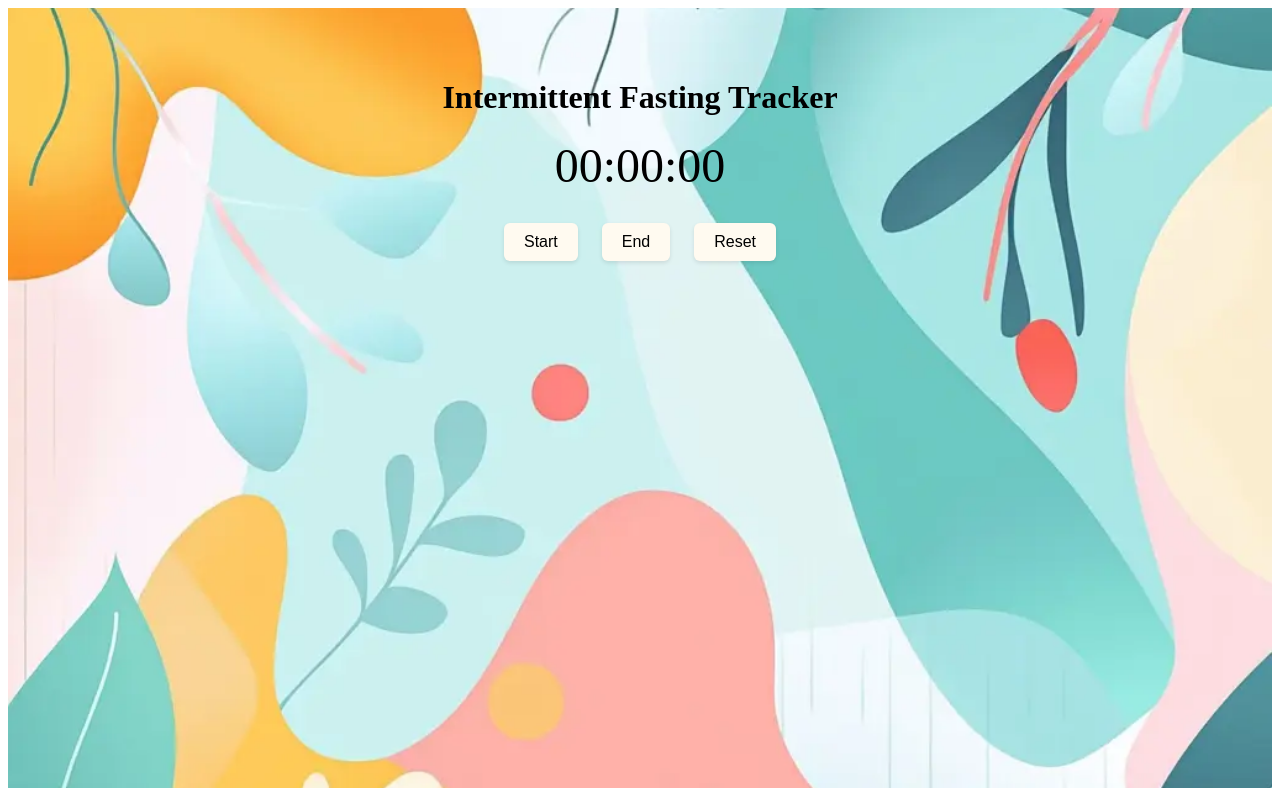
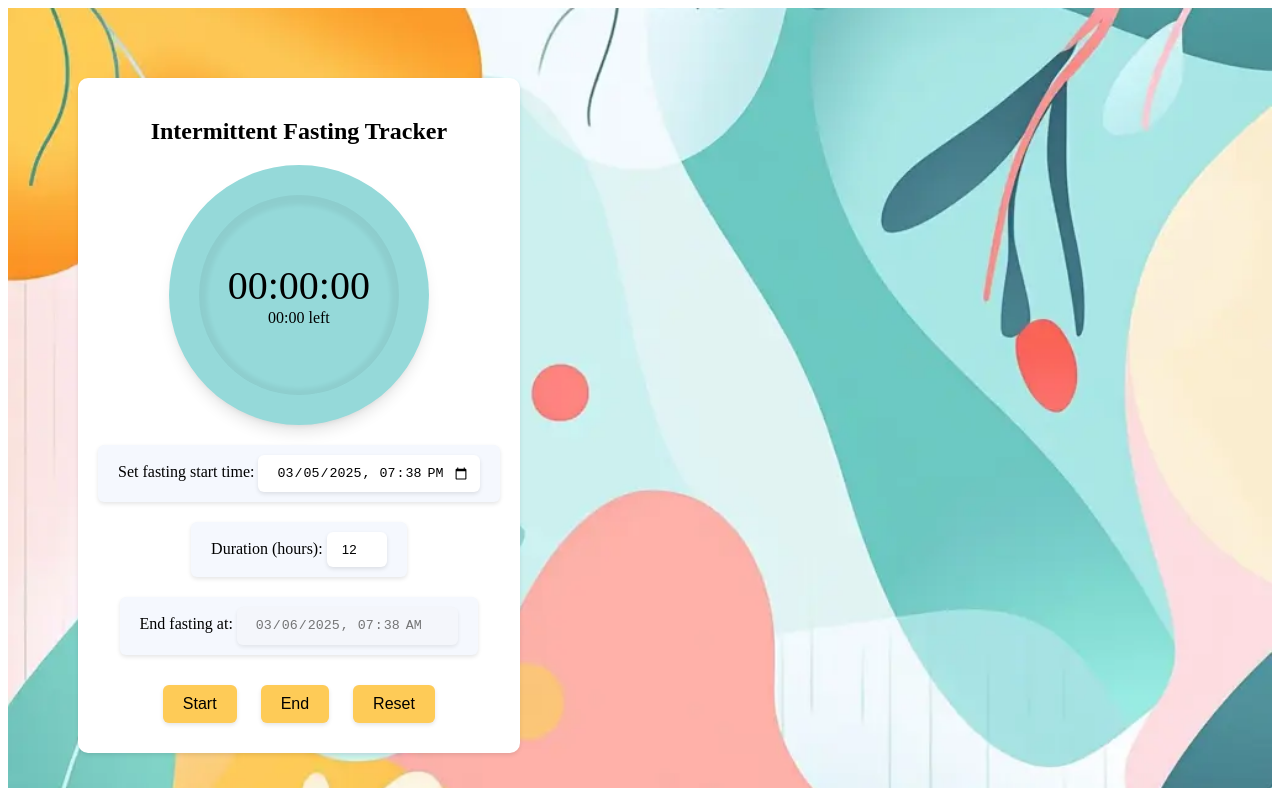
Before and after one commit to chizhik8/intermittent-fasting-tracker, a plain HTML site: page index.html in a window 1280 px wide. Drawn offline with Linux system fonts and the light colour scheme.

Commit message:
timer functionality

```diff
--- a/css/styles.css
+++ b/css/styles.css
@@ -10,17 +10,56 @@
     background-position: center;
 }
 
-#timer {
-    font-size: 48px;
-    margin: 20px 0;
+section {
+    background-color: #FFFFFF;
+    border-radius: 10px;
+    padding: 20px;
+    margin: 20px;
+    box-shadow: rgba(0, 0, 0, 0.1) 0 2px 4px;
+    width: fit-content;
+    height: fit-content;
 }
 
-/* button {
-    padding: 10px 20px;
-    margin: 0 10px;
-    font-size: 16px;
-    cursor: pointer;
-} */
+.timer {
+  display: flex;
+  flex-direction: column;
+  align-items: center;
+  justify-content: center;
+  margin: 20px auto;
+  background-color: #95D9D9;
+  border-radius: 50%;
+  box-shadow: 0 10px 15px -3px rgb(0 0 0 / 0.1), 0 4px 6px -4px rgb(0 0 0 / 0.1);
+  width: 260px;
+  height: 260px;
+}
+
+.timer-inner{
+  display: flex;
+  flex-direction: column;
+  align-items: center;
+  justify-content: center;
+  margin: 20px auto;
+  background-color: #95D9D9;
+  border-radius: 50%;
+  box-shadow: inset 0px 2px 4px 8px rgb(0 0 0 / 0.05);
+  width: 200px;
+  height: 200px;
+}
+
+#timer {
+  font-size: 40px;
+  margin: 0;
+}
+
+.time-left {
+  display: flex;
+  gap: 4px;
+  font-size: 16px;
+}
+
+#time-left {
+  margin: 0;
+}
 
 button{
   padding: 10px 20px;
@@ -28,7 +67,7 @@ button{
   border: 0;
   border-radius: 6px;
   box-shadow: rgba(0, 0, 0, 0.1) 0 2px 4px;
-  background-color: floralwhite;
+  background-color: #FECB57;
   font-size: 16px;
   cursor: pointer;
   outline: 0;
@@ -43,3 +82,91 @@ button:disabled {
   opacity: 0.8;
   cursor: not-allowed;
 }
+
+.duration {
+  width: fit-content;
+  margin: 20px auto;
+  padding: 10px 20px;
+  background-color: #F5F8FE;
+  border-radius: 6px;
+  box-shadow: rgba(0, 0, 0, 0.1) 0 2px 4px;
+}
+
+.duration input {
+  border: 0;
+  border-radius: 6px;
+  box-shadow: rgba(0, 0, 0, 0.1) 0 2px 4px;
+  padding: 10px;
+  width: 40px;
+  text-align: center;
+}
+
+.duration input:focus,
+.duration input:hover,
+.duration input:active {
+  outline-color: #95D9D9;
+  cursor: pointer;
+}
+
+.duration input:disabled {
+  opacity: 0.8;
+  cursor: not-allowed;
+}
+
+.start-date {
+  width: fit-content;
+  margin: 20px auto;
+  padding: 10px 20px;
+  background-color: #F5F8FE;
+  border-radius: 6px;
+  box-shadow: rgba(0, 0, 0, 0.1) 0 2px 4px;
+}
+
+.start-date input {
+  border: 0;
+  border-radius: 6px;
+  box-shadow: rgba(0, 0, 0, 0.1) 0 2px 4px;
+  padding: 10px;
+  text-align: center;
+}
+
+.start-date input:focus,
+.start-date input:hover,
+.start-date input:active {
+  outline-color: #95D9D9;
+  cursor: pointer;
+}
+
+.start-date input:disabled {
+  opacity: 0.8;
+  cursor: not-allowed;
+}
+
+.end-date {
+  width: fit-content;
+  margin: 20px auto;
+  padding: 10px 20px;
+  background-color: #F5F8FE;
+  border-radius: 6px;
+  box-shadow: rgba(0, 0, 0, 0.1) 0 2px 4px;
+}
+
+.end-date input {
+  border: 0;
+  border-radius: 6px;
+  box-shadow: rgba(0, 0, 0, 0.1) 0 2px 4px;
+  padding: 10px;
+  text-align: center;
+}
+
+.end-date input:focus,
+.end-date input:hover,
+.end-date input:active {
+  outline-color: #95D9D9;
+  cursor: pointer;
+}
+
+.end-date input:disabled {
+  opacity: 0.8;
+  cursor: not-allowed;
+}
--- a/index.html
+++ b/index.html
@@ -8,14 +8,34 @@
     <link rel="icon" type="image/png" sizes="32x32" href="images/favicon-avocado-96.png">
 </head>
 <body>
-    <main>
-        <div class="container">
+    <main class="container">
+        <section>
             <h1>Intermittent Fasting Tracker</h1>
-            <div id="timer">00:00:00</div>
-            <button id="startBtn">Start</button>
-            <button id="stopBtn">End</button>
-            <button id="resetBtn">Reset</button>
-        </div>
+            <div class="timer">
+                <div class="timer-inner">
+                    <p id="timer">00:00:00</p>
+                    <div class="time-left">
+                        <p id="time-left">00:00</p>
+                        <span>left</span>
+                    </div>
+                </div>
+            </div>
+            <div class="start-date">
+                <label for="start-date">Set fasting start time:</label>
+                <input type="datetime-local" id="start-date" name="start-date">
+            </div>
+            <div class="duration">
+                <label for="duration">Duration (hours):</label>
+                <input type="number" id="duration" name="duration" value="12" min="4" max="142">
+            </div>
+            <div class="end-date">
+                <label for="end-date">End fasting at:</label>
+                <input disabled type="datetime-local" id="end-date" name="end-date">
+            </div>
+            <button type="button" id="startBtn">Start</button>
+            <button type="button" id="stopBtn">End</button>
+            <button type="reset" id="resetBtn">Reset</button>
+        </section>
     </main>
 
     <script src="js/timer.js"></script>
--- a/js/timer.js
+++ b/js/timer.js
@@ -1,40 +1,70 @@
 const startTimeStorage = parseInt(localStorage.getItem('startTime')) || 0;
 const elapsedTimeStorage = parseInt(localStorage.getItem('elapsedTime')) || 0;
+const durationStorage = parseInt(localStorage.getItem('duration')) || 12;
+const timeLeftsStorage = parseInt(localStorage.getItem('timeLeft')) || 0;
 
 const timerDisplay = document.getElementById('timer');
+const timeLefts = document.getElementById('time-left');
 const startBtn = document.getElementById('startBtn');
 const stopBtn = document.getElementById('stopBtn');
 const resetBtn = document.getElementById('resetBtn');
+const duration = document.getElementById('duration');
+const startDateInput = document.getElementById('start-date');
+const endDateInput = document.getElementById('end-date');
 
 let timerInterval;
 
 const startFasting = () => {
     if (!startTimeStorage) {
-        localStorage.setItem('startTime', Date.now());
+        const startDate = new Date(startDateInput.value);
+        localStorage.setItem('startTime', startDate.getTime());
     }
+    localStorage.setItem('duration', duration.value);
     startBtn.disabled = true;
+    duration.disabled = true;
+    startDateInput.disabled = true;
     updateTimer();
     timerInterval = setInterval(updateTimer, 1000);
 };
 
 const stopFasting = () => {
-    localStorage.setItem("elapsedTime", Date.now() - parseInt(localStorage.getItem('startTime')));
-    clearInterval(timerInterval);
-    localStorage.removeItem('startTime');
-    stopBtn.disabled = true;
+    const startTime = parseInt(localStorage.getItem('startTime'));
+    if (startTime) {
+        localStorage.setItem("elapsedTime", Date.now() - startTime);
+        localStorage.setItem("timeLeft", addHoursToDate(startTime) - Date.now());
+        clearInterval(timerInterval);
+        localStorage.removeItem('startTime');
+        stopBtn.disabled = true;
+    }
 };
 
 const resetFasting = () => {
     clearInterval(timerInterval);
     localStorage.clear();
     displayTime(0);
+    displayTimeLeft(0);
     startBtn.disabled = false;
+    duration.disabled = false;
     stopBtn.disabled = false;
+    startDateInput.disabled = false;
+    startDateInput.value = formatDateTime(Date.now());
+    duration.value = 12;
 };
 
 const updateTimer = () => {
-    displayTime(Date.now() - parseInt(localStorage.getItem('startTime')));
+    const startTime = parseInt(localStorage.getItem('startTime'));
+    if (startTime) {
+        const elapsedTime = Date.now() - startTime;
+        const timeLeftMs = addHoursToDate(startTime) - Date.now();
+        displayTime(elapsedTime);
+        displayTimeLeft(timeLeftMs);
+    }
 };
+
+const setStartDateOrDuration = () => {
+    const startDate = new Date(startDateInput.value);
+    endDateInput.value = formatDateTime(addHoursToDate(startDate.getTime()));
+}
 
 const displayTime = (ms) => {
     const hours = Math.floor(ms / (1000 * 60 * 60));
@@ -43,18 +73,57 @@ const displayTime = (ms) => {
     timerDisplay.textContent = `${padNumber(hours)}:${padNumber(minutes)}:${padNumber(seconds)}`;
 };
 
+const displayTimeLeft = (ms) => {
+    const hours = Math.floor(ms / (1000 * 60 * 60));
+    const minutes = Math.floor((ms % (1000 * 60 * 60)) / (1000 * 60));
+    const seconds = Math.floor((ms % (1000 * 60)) / 1000);
+    timeLefts.textContent = `${padNumber(hours)}:${padNumber(minutes)}`;
+};
+
 const padNumber = (number) => number.toString().padStart(2, '0');
+
+const formatDateTime = (timestamp) => {
+    const date = new Date(timestamp);
+    const year = date.getFullYear();
+    const month = String(date.getMonth() + 1).padStart(2, '0');
+    const day = String(date.getDate()).padStart(2, '0');
+    const hours = String(date.getHours()).padStart(2, '0');
+    const minutes = String(date.getMinutes()).padStart(2, '0');
+
+    return `${year}-${month}-${day}T${hours}:${minutes}`;
+};
+
+const addHoursToDate = (timestamp) => {
+    const date = new Date(timestamp);
+    const hours = parseInt(duration.value);
+    date.setHours(date.getHours() + hours);
+    return date;
+};
 
 startBtn.addEventListener('click', startFasting);
 stopBtn.addEventListener('click', stopFasting);
 resetBtn.addEventListener('click', resetFasting);
+startDateInput.addEventListener('change', setStartDateOrDuration);
+duration.addEventListener('change', setStartDateOrDuration);
+
+if (durationStorage) {
+    duration.value = durationStorage;
+}
 
 if (elapsedTimeStorage) {
     displayTime(elapsedTimeStorage);
+    displayTimeLeft(timeLeftsStorage);
     startBtn.disabled = true;
     stopBtn.disabled = true;
+    duration.disabled = true;
+    startDateInput.disabled = true;
 }
 
-if (startTimeStorage) {
+if (!startTimeStorage) {
+    startDateInput.value = formatDateTime(Date.now());
+    endDateInput.value = formatDateTime(addHoursToDate(Date.now()));
+} else {
+    startDateInput.value = formatDateTime(startTimeStorage);
+    endDateInput.value = formatDateTime(addHoursToDate(startTimeStorage));
     startFasting();
 }
```
Also changed, not shown: 1 other file.
